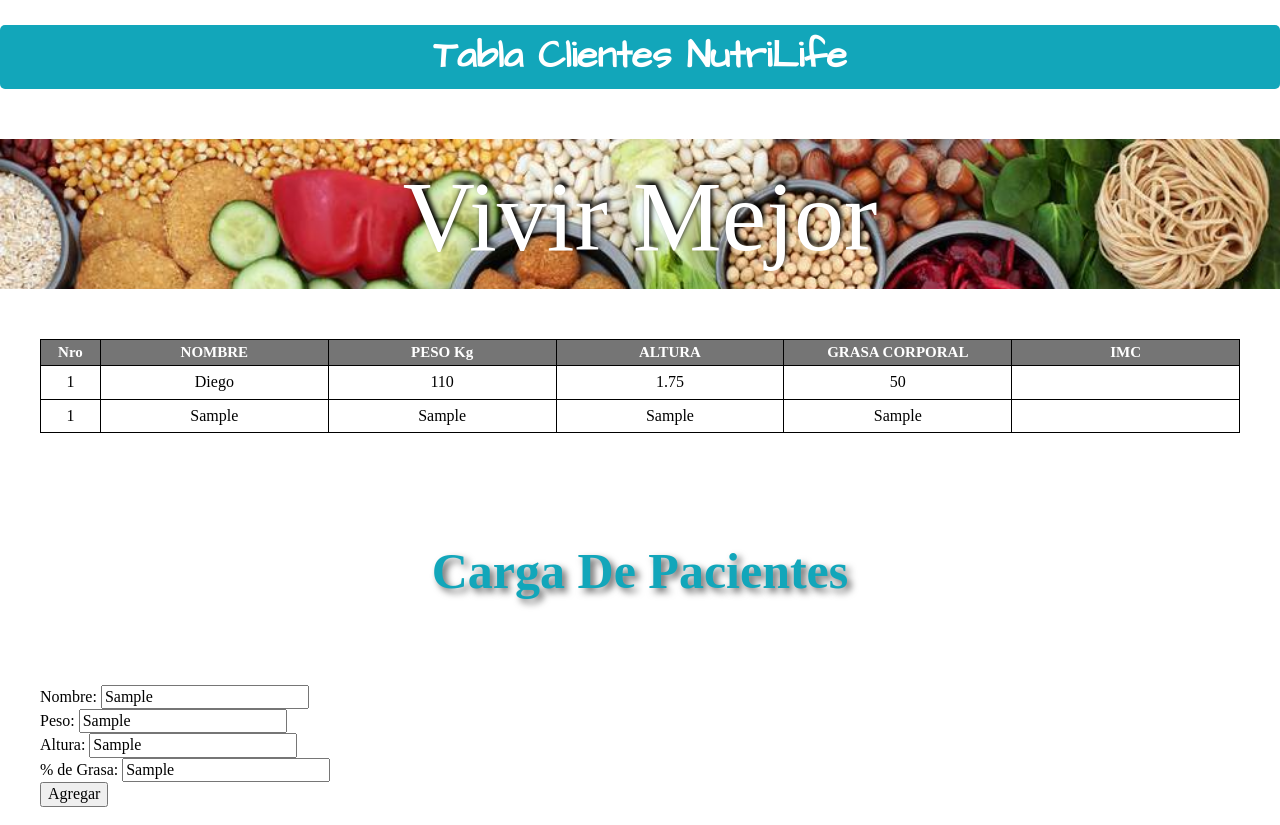
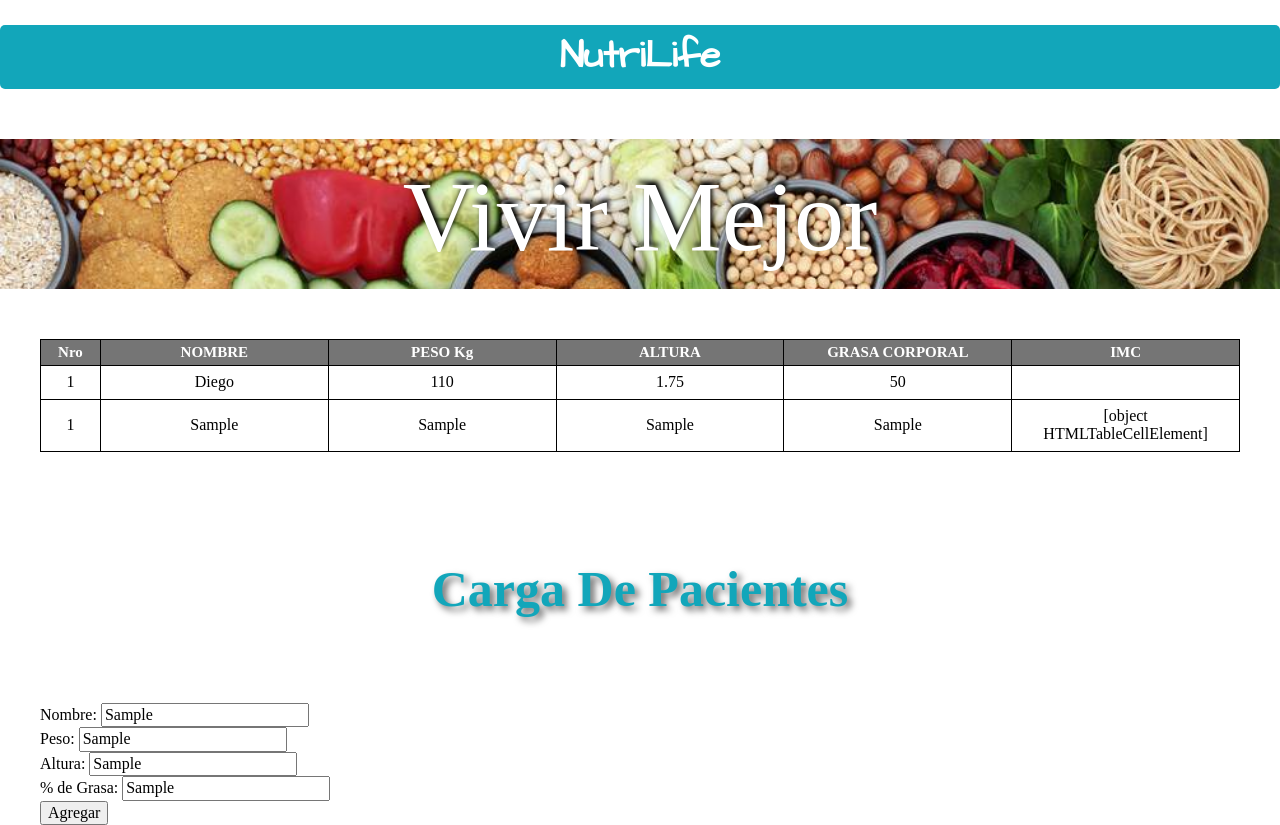
Before and after one commit to diego-galeano/tabla-pacientes-nutricion, a plain HTML site: page index.html in a window 1280 px wide. Both pictures are taken after typing "Sample", "Sample", "Sample", "Sample" into the empty fields and a click on the button "Agregar". Drawn offline with Linux system fonts and the light colour scheme.

Commit message:
agregado de codigo JS para crear la tabla de pacientes en el html

```diff
--- a/index.html
+++ b/index.html
@@ -15,7 +15,7 @@
 </head>
 <body>
     <header class="">
-        <h1 class="title">Tabla Clientes NutriLife</h1>
+        <h1 class="title">NutriLife</h1>
         <div class="bg-img">
             <p class="text-img">Vivir Mejor</p>
         </div>
@@ -77,5 +77,6 @@
 <script src="main.js"></script>
 <script src="js/form.js"></script>
 <script src="js/calculoImc.js"></script>
+<script src="prueba.ts"></script>
 </body>
 </html>
--- a/js/form.js
+++ b/js/form.js
@@ -1,30 +1,59 @@
 var AddButton = document.querySelector("#add-button");
+var tabla = document.querySelector("tbody");
+
+
 AddButton.addEventListener('click', (event)=> {
     event.preventDefault();
-    var form = document.querySelector("#add-form");
-    var numero = 1;
-    var nombre = form.nombre.value;
-    var peso = form.peso.value;
-    var altura= form.altura.value;
-    var grasa = form.grasa.value;
-    var imc = "";
+    let form = document.querySelector("#add-form");
+    let paciente = capturarDatosPaciente(form);
+    let pacienteTr = constructorTr(paciente);
+    tabla.appendChild(pacienteTr);
+});
 
+let capturarDatosPaciente = (form) => {
+    let paciente = {
+        numero: 1,
+        nombre: form.nombre.value,
+        peso: form.peso.value,
+        altura: form.altura.value,
+        grasa: form.grasa.value
+    }
+    return paciente;
+}
 
+let constructorTr = (paciente) => {
+     //Creando Tr y Tds
      var pacienteTr = document.createElement("tr");
-    var numeroTd = document.createElement("td")
+     pacienteTr.classList.add("paciente");
+
+     var numeroTd = document.createElement("td");
+     numeroTd.classList.add("info-numero");
+
      var nombreTd = document.createElement("td");
+     nombreTd.classList.add("info-nombre");
+
      var pesoTd = document.createElement("td");
+     pesoTd.classList.add("info-peso");
+
      var alturaTd = document.createElement("td");
+     alturaTd.classList.add("info-altura");
+
      var grasaTd = document.createElement("td");
+     grasaTd.classList.add("info-grasa");
+
      var imcTd = document.createElement("td");
+     imcTd.classList.add("info-imc");
 
-    numeroTd.textContent = numero;
-    nombreTd.textContent = nombre;
-    pesoTd.textContent = peso;
-    alturaTd.textContent = altura;
-    grasaTd.textContent = grasa;
+     // Asignando valorees a la propiedad textContent
+
+     numeroTd.textContent = paciente.numero;
+     nombreTd.textContent = paciente.nombre;
+     pesoTd.textContent = paciente.peso;
+     alturaTd.textContent = paciente.altura;
+     grasaTd.textContent = paciente.grasa;
      imcTd.textContent = imc;
 
+     //Creando elementos html
      pacienteTr.appendChild(numeroTd);
      pacienteTr.appendChild(nombreTd);
      pacienteTr.appendChild(pesoTd);
@@ -32,15 +61,8 @@ AddButton.addEventListener('click', (event)=> {
      pacienteTr.appendChild(grasaTd);
      pacienteTr.appendChild(imcTd);
 
-    var tabla = document.querySelector("tbody");
-    tabla.appendChild(pacienteTr);
-
-    console.log(form.nombre.value);
-    console.log(form.peso.value);
-    console.log(form.altura.value);
-
-    console.log(pacienteTr);
-});
+     return pacienteTr;
+}
 
 // var header = document.querySelector("header");
 // var h2 = document.createElement('h2');
```
Lines whose indentation alone changed are shown as unchanged.
